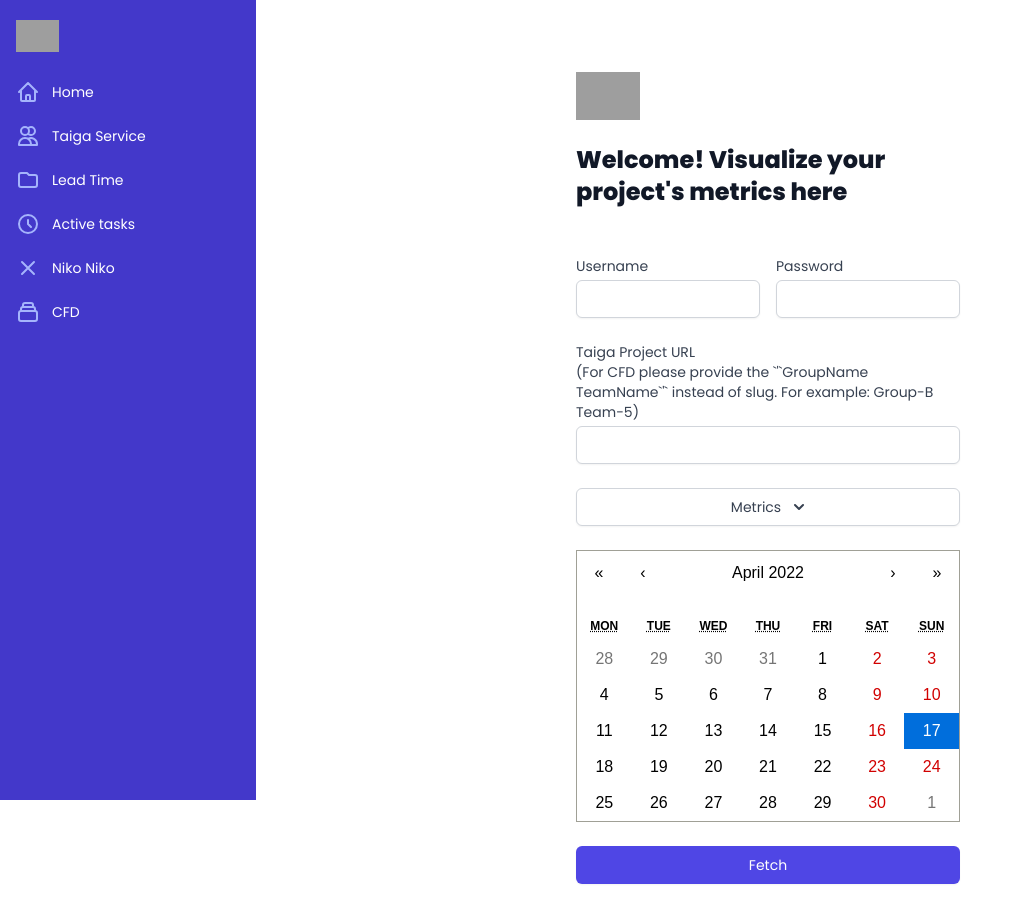
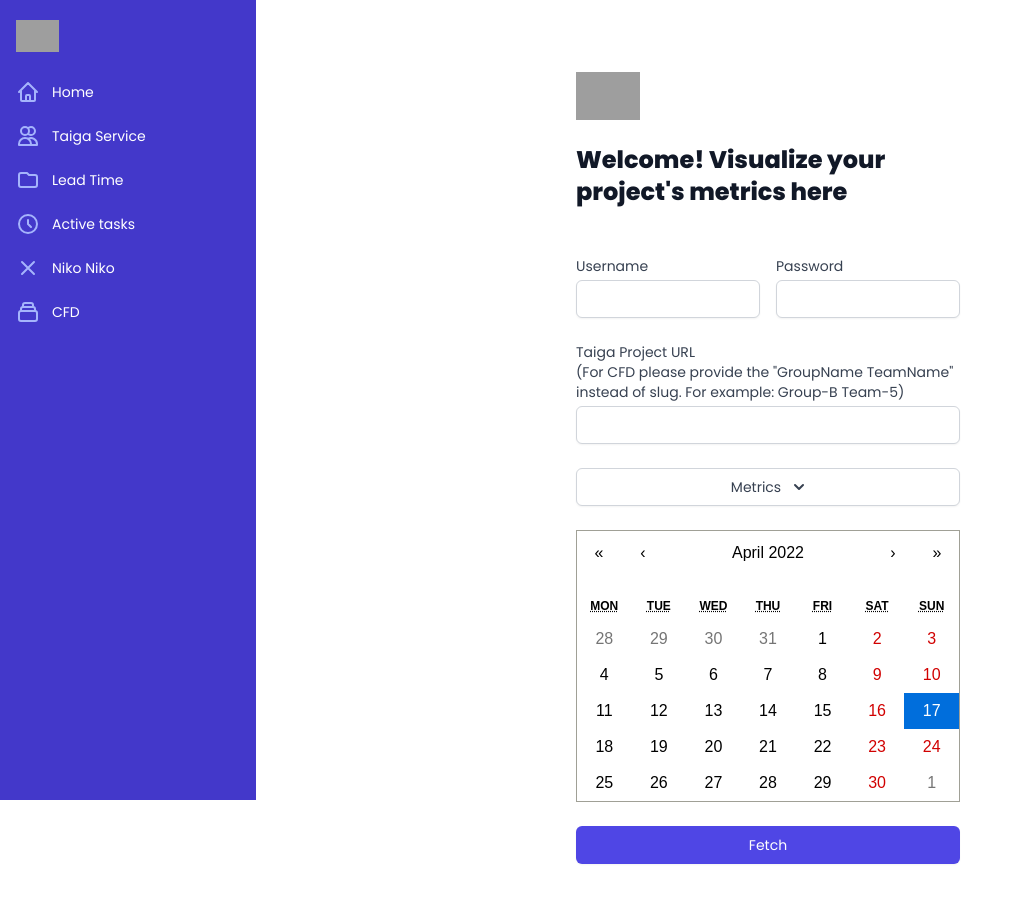
Before and after one commit to SER-516-Project-BullPen-Group-B/Team5_front_end, a React (Create React App) app: page / in a window 1280 px wide. Shown: the top 922 px of the page, without its empty margins (0-1023 px from the left). Built offline with nearby package versions, Linux system fonts and the light colour scheme; grey boxes are pictures that could not be loaded; what fusioncharts would draw is missing.

Commit message:
US17 - Modified code to meet coding standards

```diff
--- a/src/pages/TaigaService.tsx
+++ b/src/pages/TaigaService.tsx
@@ -146,7 +146,7 @@ const TaigaService: React.FC = () => {
                       htmlFor="email"
                       className="block text-sm font-medium text-gray-700"
                     >
-                      Taiga Project URL <br/>(For CFD please provide the `'`GroupName TeamName`'` instead of slug. For example: Group-B Team-5)
+                      Taiga Project URL <br/>(For CFD please provide the &quot;GroupName TeamName&quot; instead of slug. For example: Group-B Team-5)
                     </label>
                     <div className="mt-1">
                       <input
```
